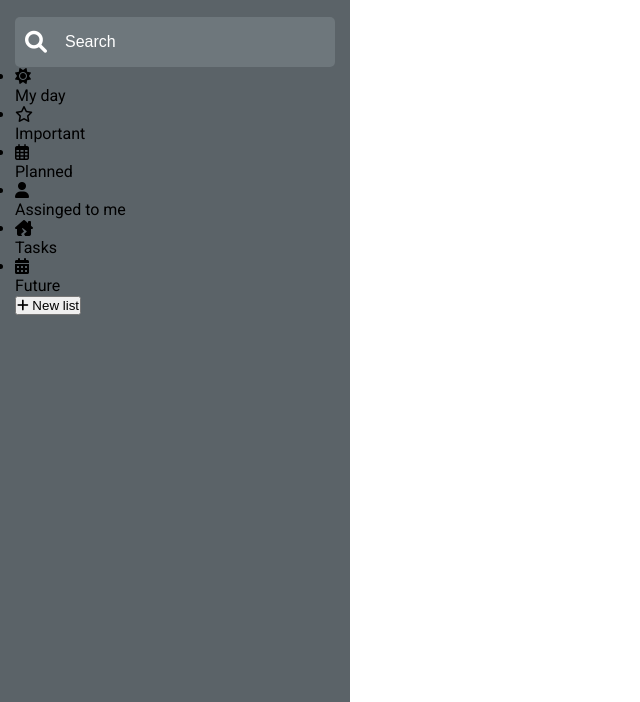
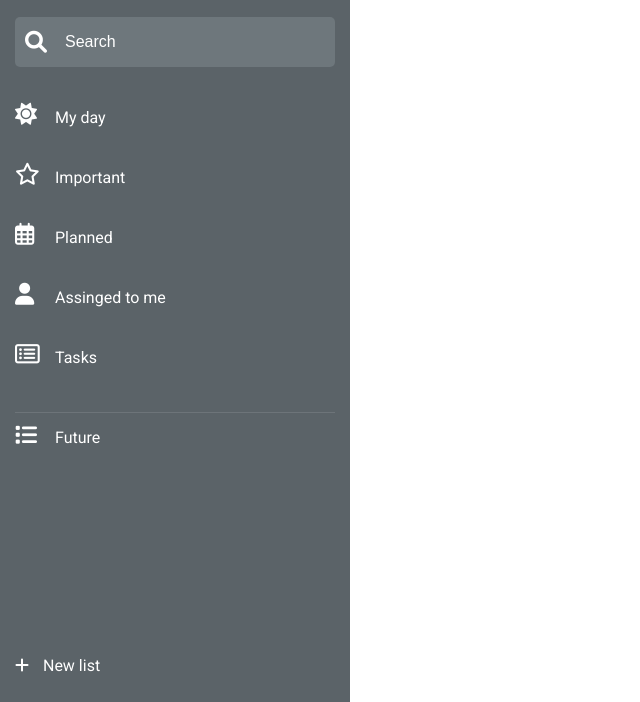
Before and after one commit to Akhmadjon-dev/microsoft-todo-inJs, a website: page index.html in a window 1280 px wide. Shown: the part 98-800 px from the top of the page, without its empty margins (0-640 px from the left). Drawn offline with Linux system fonts and the light colour scheme.

Commit message:
header fully styled

```diff
--- a/index.html
+++ b/index.html
@@ -75,7 +75,7 @@
                 </li>
                 <li id="tasksAll" class="types__item">
                     <p class="types__icon">
-                        <i class="fas fa-house-damage"></i>
+                        <i class="far fa-list-alt"></i>
                     </p>
                     <p class="types__title" id="types--title">
                         Tasks
@@ -88,7 +88,7 @@
             <ul class="futureTypes">
                 <li id="tasksFuture" class="futureTypes__item">
                     <p class="futureTypes__icon">
-                        <i class="fas fa-calendar-alt"></i>
+                        <i class="fas fa-list"></i>
                     </p>
                     <p class="futureTypes__title" id="futureTypes--title">
                         Future
@@ -99,10 +99,10 @@
                 </li>
             </ul>
             <div class="add">
-                <button class="add__list">
+                <div class="add__list">
                     <i class="fas fa-plus"></i>
                     New list
-                </button>
+                </div>
                 <!-- <button class="add__group">
                     <i class="fas fa-plus"></i>
                 </button> -->
--- a/style.css
+++ b/style.css
@@ -114,3 +114,81 @@ body{
 .search__button{
     display: none;
 }
+.types{
+    display: flex;
+    flex-direction: column;
+    justify-content: center;
+    align-items: flex-start;
+    width: 100%;
+    height: 100%;
+    margin-top: 20px;
+}
+.types__item{
+    display: flex;
+    align-items: center;
+    justify-content: flex-start;
+    width: 100%;
+    height: 50px;
+    border-radius: 5px;
+    margin: 5px 0;
+    color: var(--white);
+}
+.types__item:hover{
+    background-color: var(--active-type);
+    cursor: pointer;
+}
+.types__icon{
+    margin-right: 10px;
+    font-size: 22px;
+    width: 30px;
+    height: 30px;
+    color: var(--white);
+}
+.futureTypes{
+    display: flex;
+    flex-direction: column;
+    justify-content: center;
+    align-items: flex-start;
+    width: 100%;
+    height: 100%;
+    margin-top: 20px;
+}
+.futureTypes__item{
+    display: flex;
+    align-items: center;
+    justify-content: flex-start;
+    width: 100%;
+    height: 50px;
+    margin: 5px 0;
+    color: var(--white);
+    border-top: 1px solid #6d7479;
+}
+.futureTypes__item:hover{
+    background-color: var(--active-type);
+    cursor: pointer;
+}
+.futureTypes__icon{
+    margin-right: 10px;
+    font-size: 22px;
+    width: 30px;
+    height: 30px;
+    color: var(--white);
+}
+.futureTypes__name{
+    font-size: 16px;
+    font-weight: bold;
+}
+.add{
+    display: flex;
+    align-items: center;
+    justify-content: flex-start;
+    margin-top: auto;
+    margin-bottom: 15px;
+}
+.add__list{
+    color: var(--white);
+}
+.add__list i{
+    margin-right: 10px;
+    height: 30px;
+}
```
